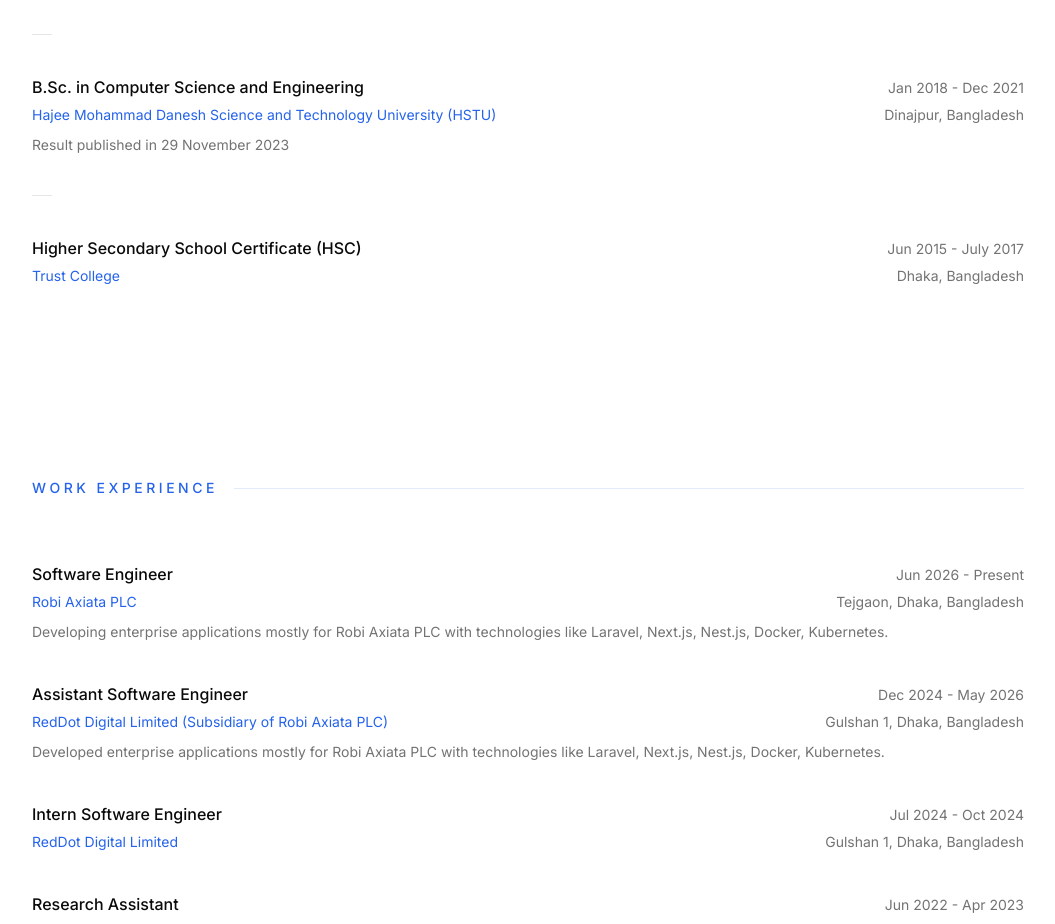
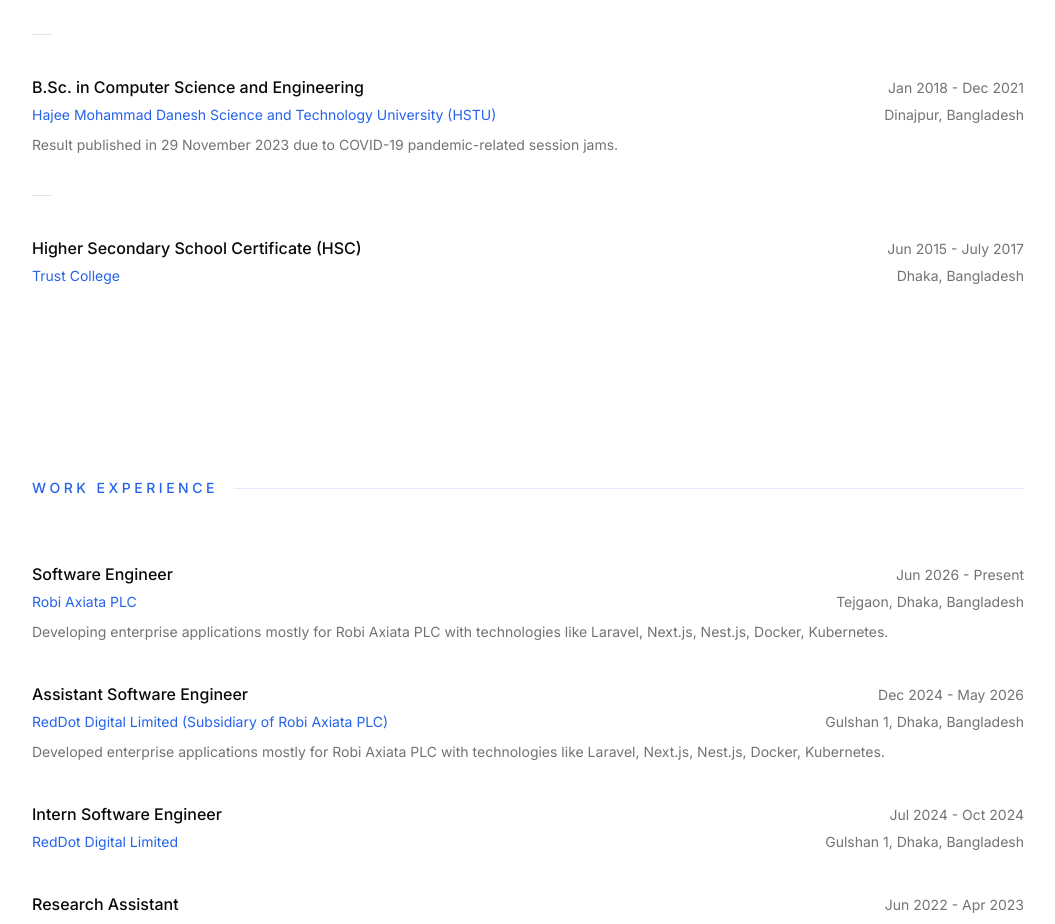
Before and after one commit to zahidcv/zverse, a Next.js app: page / in a window 1280 px wide. Shown: the part 900-1824 px from the top of the page, without its empty margins (112-1167 px from the left). Built offline with nearby package versions, Linux system fonts and the light colour scheme.

Commit message:
feat: remove unused badge import and add BSc result delay reason

```diff
--- a/components/experience-list.tsx
+++ b/components/experience-list.tsx
@@ -1,4 +1,3 @@
-import { Badge } from "@/components/ui/badge"
 import { EXPERIENCE } from "@/data/experience"
 
 export function ExperienceList() {
--- a/data/education.ts
+++ b/data/education.ts
@@ -21,7 +21,7 @@
       "Hajee Mohammad Danesh Science and Technology University (HSTU)",
     location: "Dinajpur, Bangladesh",
     date: "Jan 2018 - Dec 2021",
-    description: "Result published in 29 November 2023",
+    description: "Result published in 29 November 2023 due to COVID-19 pandemic-related session jams.",
     homepageUrl: "https://www.hstu.ac.bd/",
   },
   {
```
